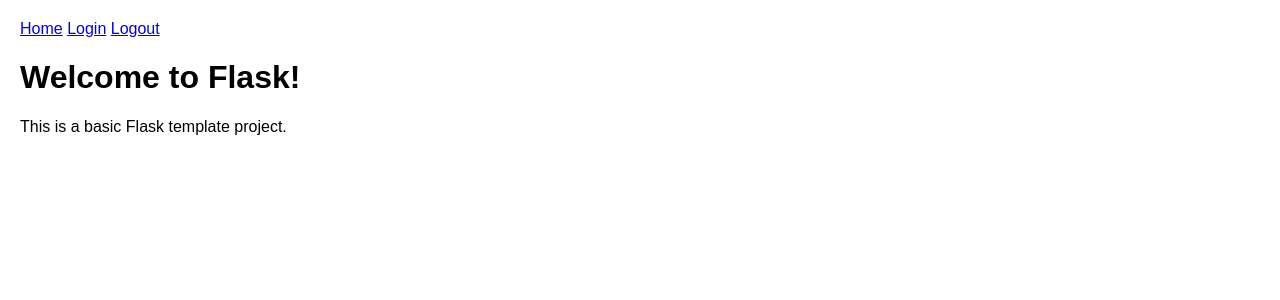
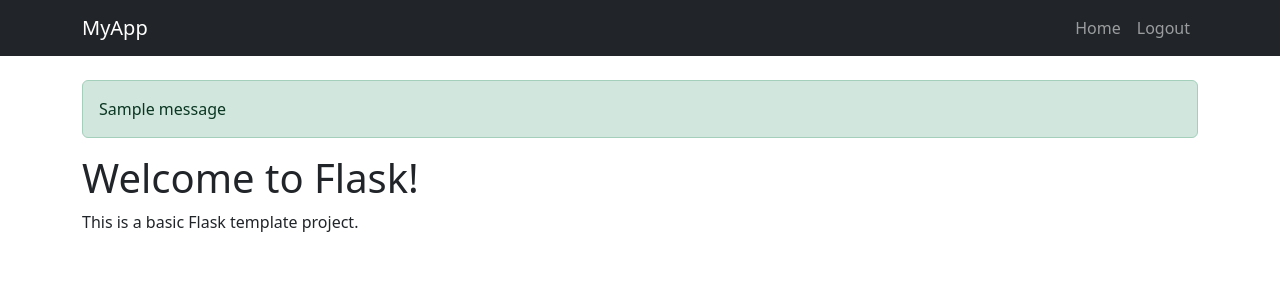
Before and after one commit to KarimUPF/dbw-project, a Flask app: page / in a window 1280 px wide. Shown: the top 300 px of the page. Run offline with Flask 3, Linux system fonts and the light colour scheme; a user stored in the database is signed in; one stand-in notice (Sample message) is shown.

Commit message:
Fixed login

```diff
--- a/app.py
+++ b/app.py
@@ -12,6 +12,7 @@ db = SQLAlchemy(app)
 bcrypt = Bcrypt(app)
 login_manager = LoginManager(app)
 login_manager.login_view = 'auth.login'
+login_manager.login_message = ''
 
 # Import routes AFTER initializing db to avoid circular imports
 from routes.main import main
--- a/static/style.css
+++ b/static/style.css
@@ -1,4 +1,5 @@
 body {
     font-family: Arial, sans-serif;
     margin: 20px;
+    overflow: hidden;
 }
--- a/templates/base.html
+++ b/templates/base.html
@@ -4,16 +4,36 @@
     <meta charset="UTF-8">
     <meta name="viewport" content="width=device-width, initial-scale=1.0">
     <title>{% block title %}Flask App{% endblock %}</title>
-    <link rel="stylesheet" href="{{ url_for('static', filename='style.css') }}">
+    <link rel="stylesheet" href="https://cdn.jsdelivr.net/npm/bootstrap@5.3.0/dist/css/bootstrap.min.css">
 </head>
 <body>
-    <nav>
-        <a href="{{ url_for('main.home') }}">Home</a>
-        <a href="{{ url_for('auth.login') }}">Login</a>
-        <a href="{{ url_for('auth.logout') }}">Logout</a>
+    {% if request.endpoint != 'auth.login' %}  {# Hide navbar on login page #}
+    <nav class="navbar navbar-expand-lg navbar-dark bg-dark">
+        <div class="container">
+            <a class="navbar-brand" href="{{ url_for('main.home') }}">MyApp</a>
+            <div class="navbar-nav">
+                {% if current_user.is_authenticated %}
+                    <a class="nav-link" href="{{ url_for('main.home') }}">Home</a>
+                    <a class="nav-link" href="{{ url_for('auth.logout') }}">Logout</a>
+                {% else %}
+                    <a class="nav-link" href="{{ url_for('auth.login') }}">Login</a>
+                {% endif %}
+            </div>
+        </div>
     </nav>
-    <div class="container">
+    {% endif %}
+
+    <div class="container mt-4">
+        {% with messages = get_flashed_messages(with_categories=True) %}
+            {% if messages %}
+                {% for category, message in messages %}
+                    <div class="alert alert-{{ category }}">{{ message }}</div>
+                {% endfor %}
+            {% endif %}
+        {% endwith %}
         {% block content %}{% endblock %}
     </div>
+
+    <script src="https://cdn.jsdelivr.net/npm/bootstrap@5.3.0/dist/js/bootstrap.bundle.min.js"></script>
 </body>
 </html>
```
Also changed, not shown: templates/login.html (+17 -9 lines).
